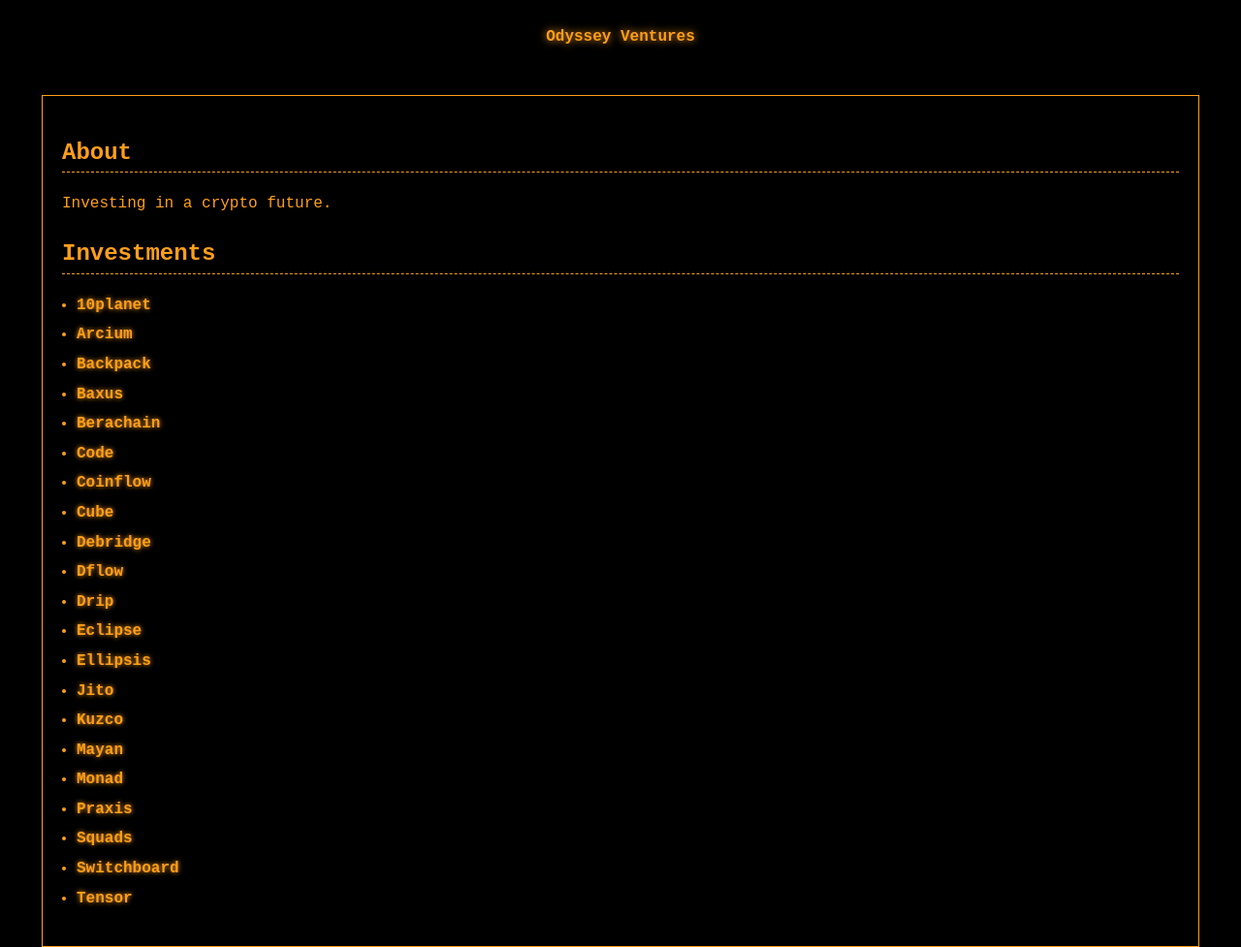
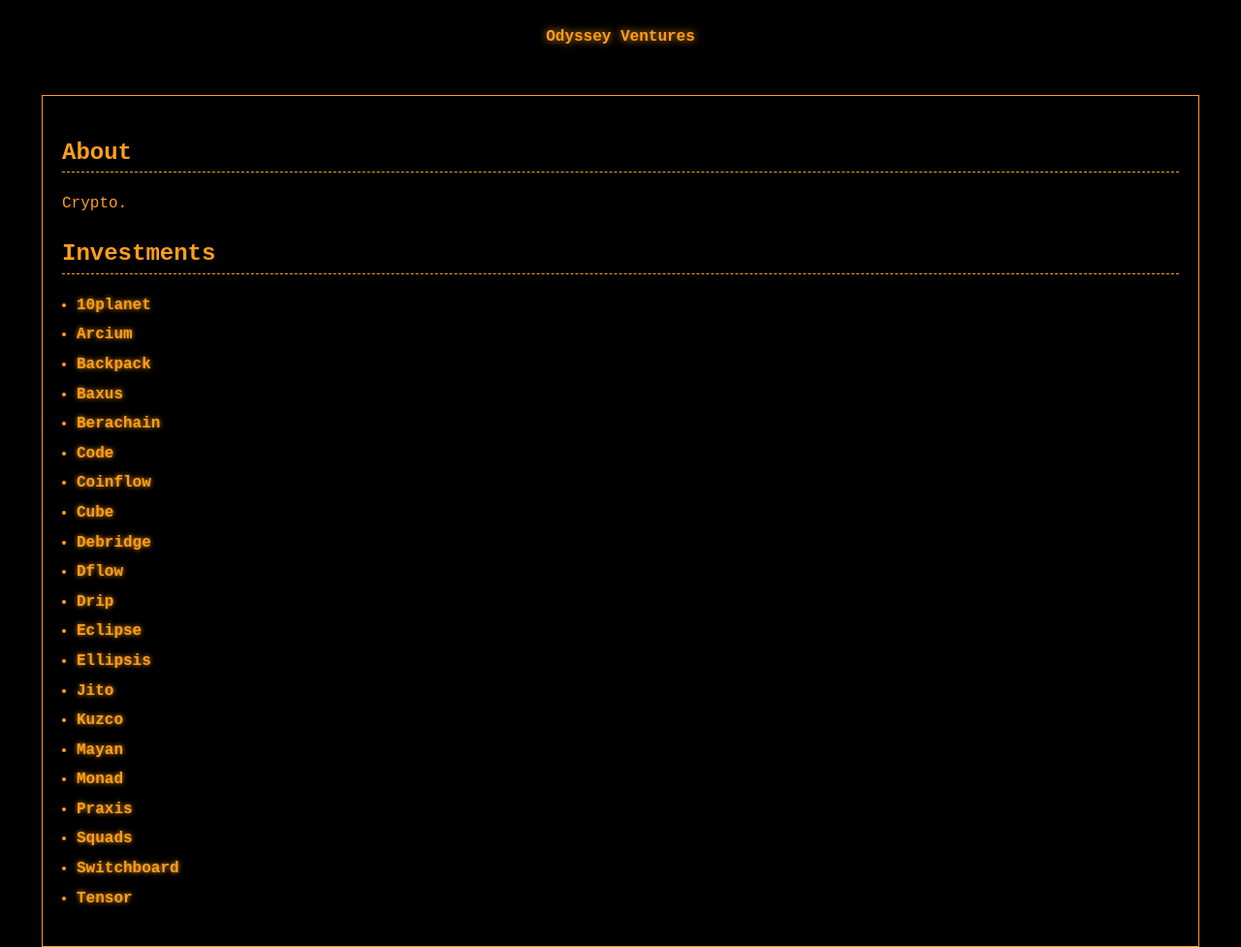
Before and after one commit to mertimus/bio, a plain HTML site: page index.html in a window 1280 px wide. Shown: the whole page at 97% size. Drawn offline with Linux system fonts and the light colour scheme.

Commit message:
change copy

```diff
--- a/index.html
+++ b/index.html
@@ -94,7 +94,7 @@
     <div class="container">
         <section>
             <h2>About</h2>
-            <p>Investing in a crypto future.</p>
+            <p>Crypto.</p>
         </section>
         <section>
             <h2>Investments</h2>
```
